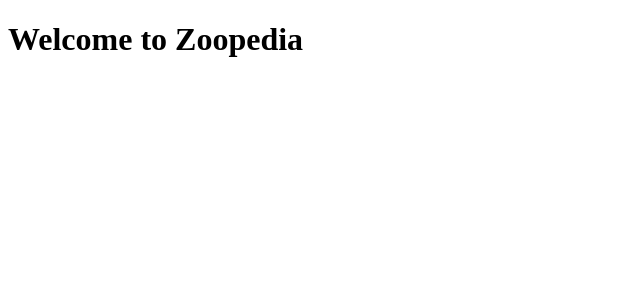
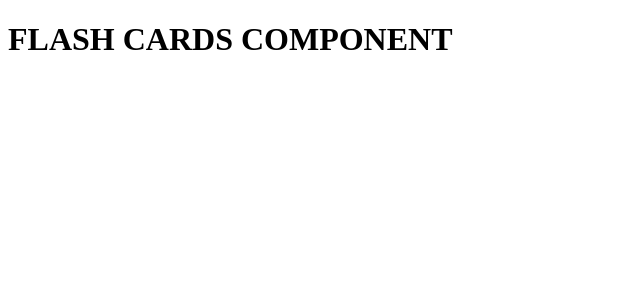
Before and after one commit to CFG-Group-7/CFG-Group-Project, a React (Vite) app: page /flash-cards in a window 1280 px wide. Shown: the top 300 px of the page, without its empty margins (0-640 px from the left). Built offline with nearby package versions, Linux system fonts and the light colour scheme.

Commit message:
updated the main.jsx component, set up routes for the search and flashcards components. Added animal context

```diff
--- a/package.json
+++ b/package.json
@@ -15,7 +15,8 @@
     "@netlify/vite-plugin": "^2.12.7",
     "dotenv": "^17.4.2",
     "react": "^19.2.6",
-    "react-dom": "^19.2.6"
+    "react-dom": "^19.2.6",
+    "react-router-dom": "^7.18.0"
   },
   "devDependencies": {
     "@eslint/js": "^10.0.1",
--- a/src/App.jsx
+++ b/src/App.jsx
@@ -1,11 +1,14 @@
 import { useState } from 'react';
 import './App.css';
+
 
 function App() {
 
   return (
+
     <>
       <h1>Welcome to Zoopedia</h1>
+
     </>
   );
 }
--- a/src/main.jsx
+++ b/src/main.jsx
@@ -1,10 +1,25 @@
 import { StrictMode } from 'react';
 import { createRoot } from 'react-dom/client';
+import { BrowserRouter } from 'react-router-dom';
+import Search from './pages/Search.jsx';
+import FlashCards from './pages/FlashCards.jsx';
 import './index.css';
 import App from './App.jsx';
+import { Routes, Route } from "react-router-dom"
+import { AnimalProvider } from './AnimalContext.jsx';
 
 createRoot(document.getElementById('root')).render(
-  <StrictMode>
-    <App />
-  </StrictMode>,
+  <BrowserRouter>
+    <StrictMode>
+      <AnimalProvider>
+
+        {/* nav bar goes here */}
+        <Routes>
+          <Route path='/' element={<App />} />
+          <Route path='/search' element={<Search />} />
+          <Route path='/flash-cards' element={<FlashCards />} />
+        </Routes>
+      </AnimalProvider>
+    </StrictMode>
+  </BrowserRouter >
 );
--- a/src/pages/FlashCards.jsx
+++ b/src/pages/FlashCards.jsx
@@ -0,0 +1,11 @@
+export default function FlashCards() {
+    return (
+
+
+        <>
+            <h1>FLASH CARDS COMPONENT</h1>
+        </>
+    )
+
+
+}
```
Also changed, not shown: 1 other file (tests, documents, lock files or other folders).
